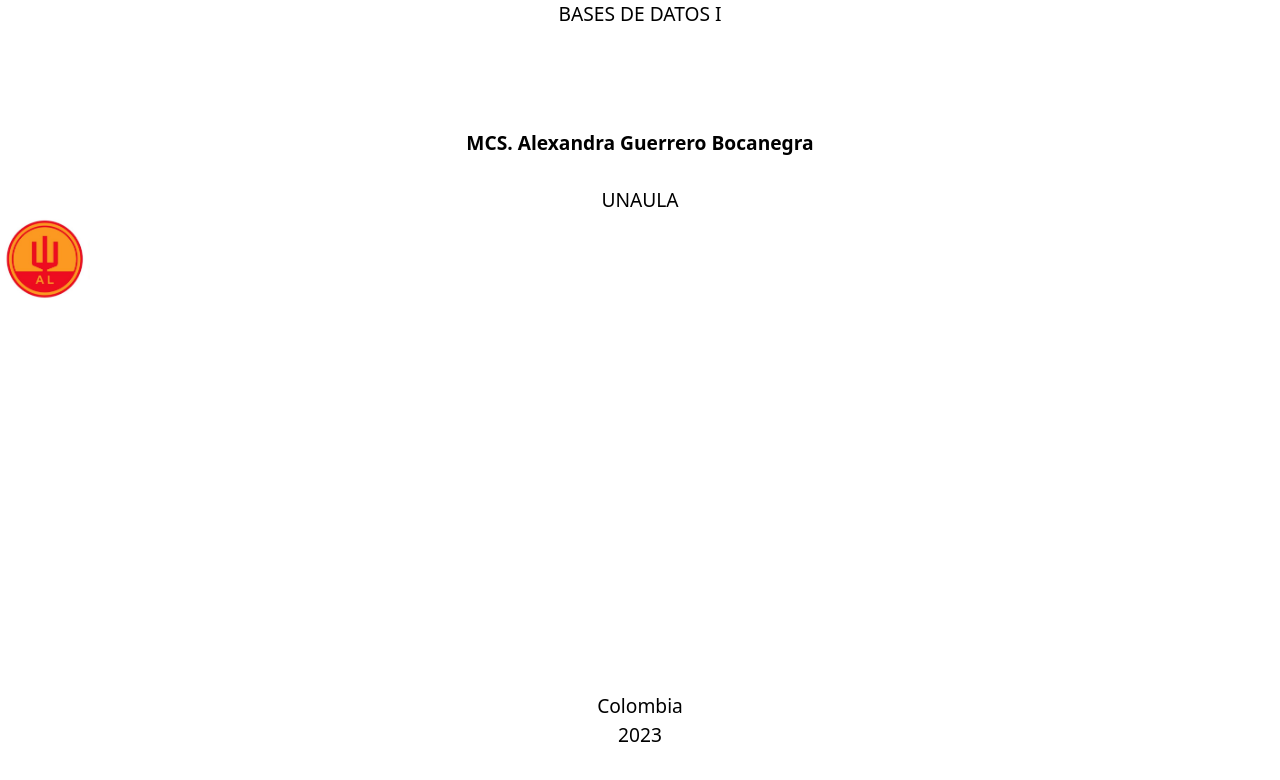
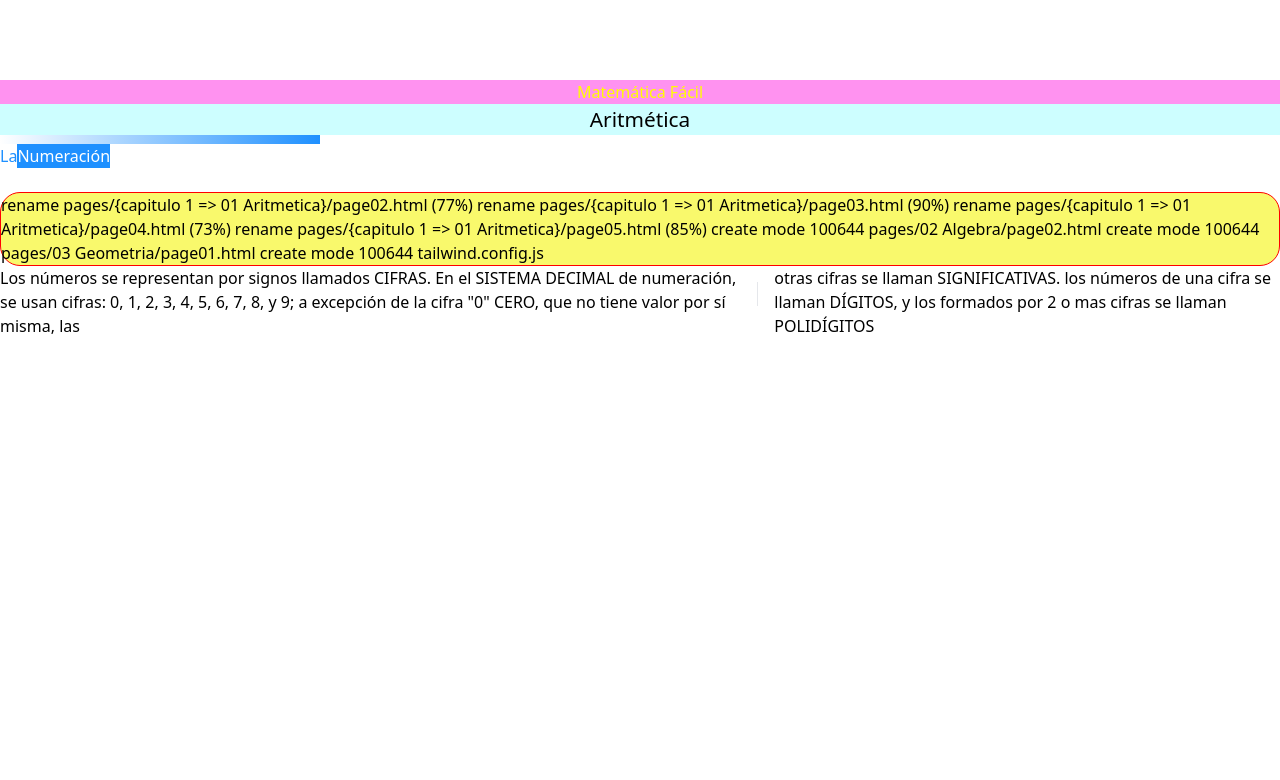
Before and after one commit to MaicolAA/eBook, a website: page pages/01 Aritmetica/page02.html in a window 1280 px wide. Drawn offline with nearby package versions, Linux system fonts and the light colour scheme.

Commit message:
avances primera pagina

```diff
--- /dev/null
+++ b/globalStyles/01_Aritmetics.css
@@ -0,0 +1,45 @@
+.container {
+  padding-top: 5rem;
+}
+
+.main-title {
+  text-align: center;
+  color: yellow;
+  background-color: #ff92f0;
+}
+
+.second-title {
+  font-weight: 500;
+  font-size: 1.3rem;
+  text-align: center;
+  background-color: #cdfeff;
+}
+
+.separator .div1 {
+  max-width: 25%;
+  max-height: 9px;
+  background-image: linear-gradient(to right, white, #1e90ff);
+}
+
+.column .row1 {
+  color: #1e90ff;
+}
+
+.column .row2 {
+  color: white;
+  background-color: #1e90ff;
+}
+
+.billion {
+  max-width: auto;
+  max-height: auto;
+  border: 1px solid red;
+  border-radius: 20px;
+  background-color: #f9f96c;
+}
+
+.separator2 {
+  margin-top: 1rem;
+  height: 100px;
+  background-color: #ff92f0;
+}
--- a/pages/01 Aritmetica/page02.html
+++ b/pages/01 Aritmetica/page02.html
@@ -1,26 +1,53 @@
 <!DOCTYPE html>
 <html lang="en">
-<head>
-    <meta charset="UTF-8">
-    <meta name="viewport" content="width=device-width, initial-scale=1.0">
+  <head>
+    <meta charset="UTF-8" />
+    <meta name="viewport" content="width=device-width, initial-scale=1.0" />
     <title>Document</title>
+    <link rel="stylesheet" href="../../globalStyles/01_Aritmetics.css" />
 
-    <link rel="preload" as="image" href="../../images/general/icartesilibri_logo.svg">
+    <link
+      rel="preload"
+      as="image"
+      href="../../images/general/icartesilibri_logo.svg"
+    />
 
     <!-- <link rel="stylesheet" href="../../globalStyles/output.css"> -->
     <script src="https://cdn.tailwindcss.com"></script>
-
-
-</head>
-<body>
-    <div class="page" style="text-align:center; font-size:120%;" init-page-num="true" num="">
-        <h1>BASES DE DATOS I</h1>
-        <div style="margin-top: 100px;"><b>MCS. Alexandra Guerrero Bocanegra </b><br>
-            <br>UNAULA<br>
-            <a target="_blank"><img src="../../images/general/ESCUDO-UNAULA.png" width="90px" /></a>
+  </head>
+  <body>
+    <div class="container">
+      <h1 class="main-title">Matemática Fácil</h1>
+      <h1 class="second-title">Aritmética</h1>
+      <div class="separator">
+        <div class="div1"><br /></div>
+      </div>
+      <div class="flex items-center column">
+        <div class="row1">La</div>
+        <div class="row2">Numeración</div>
+      </div>
+      <br />
+      <div class="billion">
+        rename pages/{capitulo 1 => 01 Aritmetica}/page02.html (77%) rename
+        pages/{capitulo 1 => 01 Aritmetica}/page03.html (90%) rename
+        pages/{capitulo 1 => 01 Aritmetica}/page04.html (73%) rename
+        pages/{capitulo 1 => 01 Aritmetica}/page05.html (85%) create mode 100644
+        pages/02 Algebra/page02.html create mode 100644 pages/03
+        Geometria/page01.html create mode 100644 tailwind.config.js
+      </div>
+      <div class="flex">
+        <div class="mr-4">
+          Los números se representan por signos llamados CIFRAS. En el SISTEMA
+          DECIMAL de numeración, se usan cifras: 0, 1, 2, 3, 4, 5, 6, 7, 8, y 9;
+          a excepción de la cifra "0" CERO, que no tiene valor por sí misma, las
         </div>
-        <div align="center" style="position: absolute; bottom: 50px; left:0; right:0;">Colombia<br />
-            2023</div>
+        <div class="border-l h-6 separator2 border-#ff92f0-500 h-"></div>
+        <div class="ml-4">
+          otras cifras se llaman SIGNIFICATIVAS. los números de una cifra se
+          llaman DÍGITOS, y los formados por 2 o mas cifras se llaman
+          POLIDÍGITOS
+        </div>
+      </div>
     </div>
-</body>
+  </body>
 </html>
```
Also changed, not shown: globalStyles/capitulo1.css (deleted).
